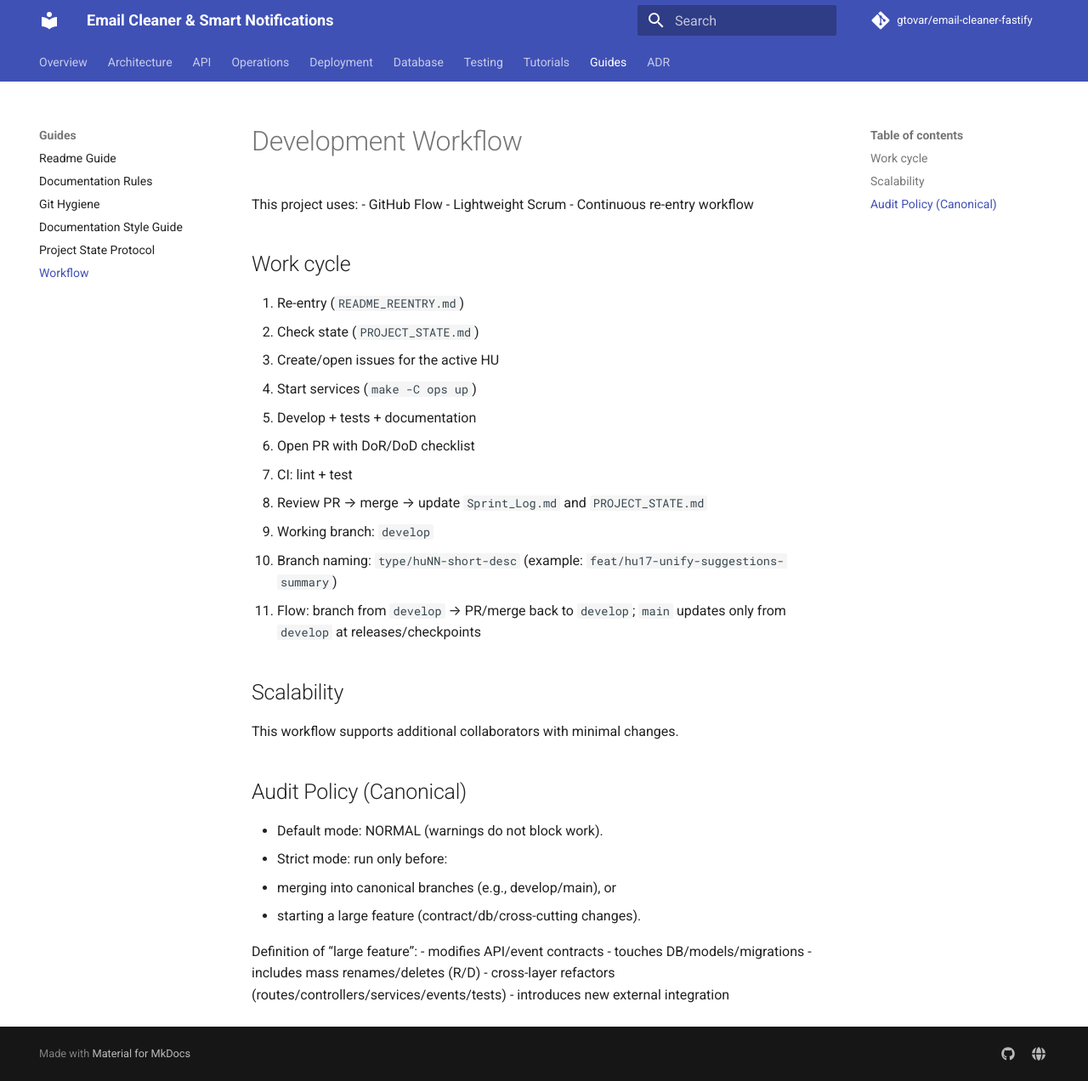
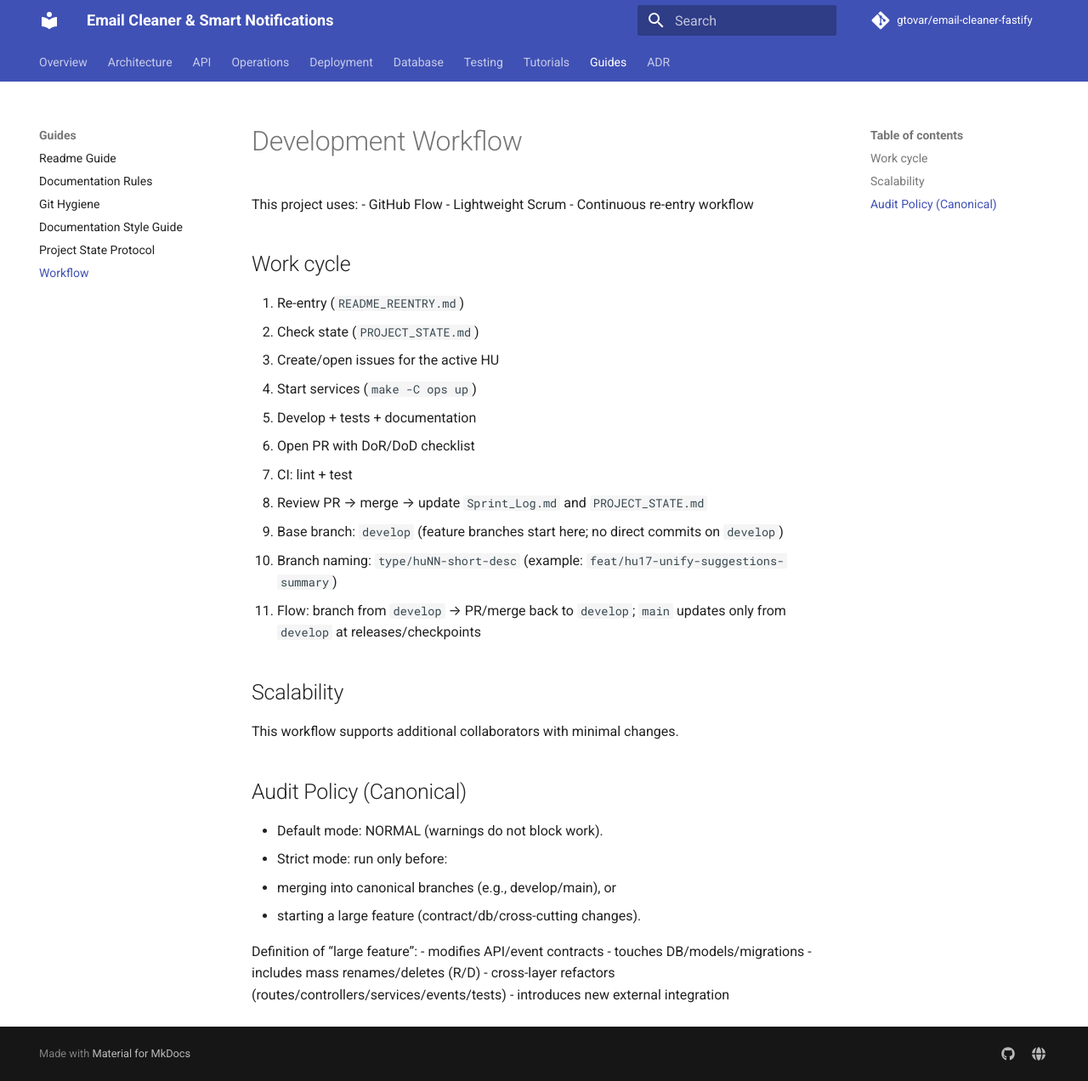
Before and after one commit to gtovar/email-cleaner-fastify, an MkDocs documentation site: the page built from docs/workflow.md, in a window 1280 px wide and 1272 px high. Shown: the whole window at 85% size. Built offline with MkDocs 1.6.1 and Material for MkDocs 9.7.7, drawn with Linux system fonts in a browser that asks for light colours; comment, search, counter and statistics services are not loaded.

Commit message:
docs(workflow): clarify feature branches

```diff
--- a/docs/workflow.md
+++ b/docs/workflow.md
@@ -15,7 +15,7 @@ This project uses:
 7. CI: lint + test
 8. Review PR → merge → update `Sprint_Log.md` and `PROJECT_STATE.md`
 
-- Working branch: `develop`
+- Base branch: `develop` (feature branches start here; no direct commits on `develop`)
 - Branch naming: `type/huNN-short-desc` (example: `feat/hu17-unify-suggestions-summary`)
 - Flow: branch from `develop` → PR/merge back to `develop`; `main` updates only from `develop` at releases/checkpoints
 
```
Also changed, not shown: CONTRIBUTION.md (+1 -1 lines).
